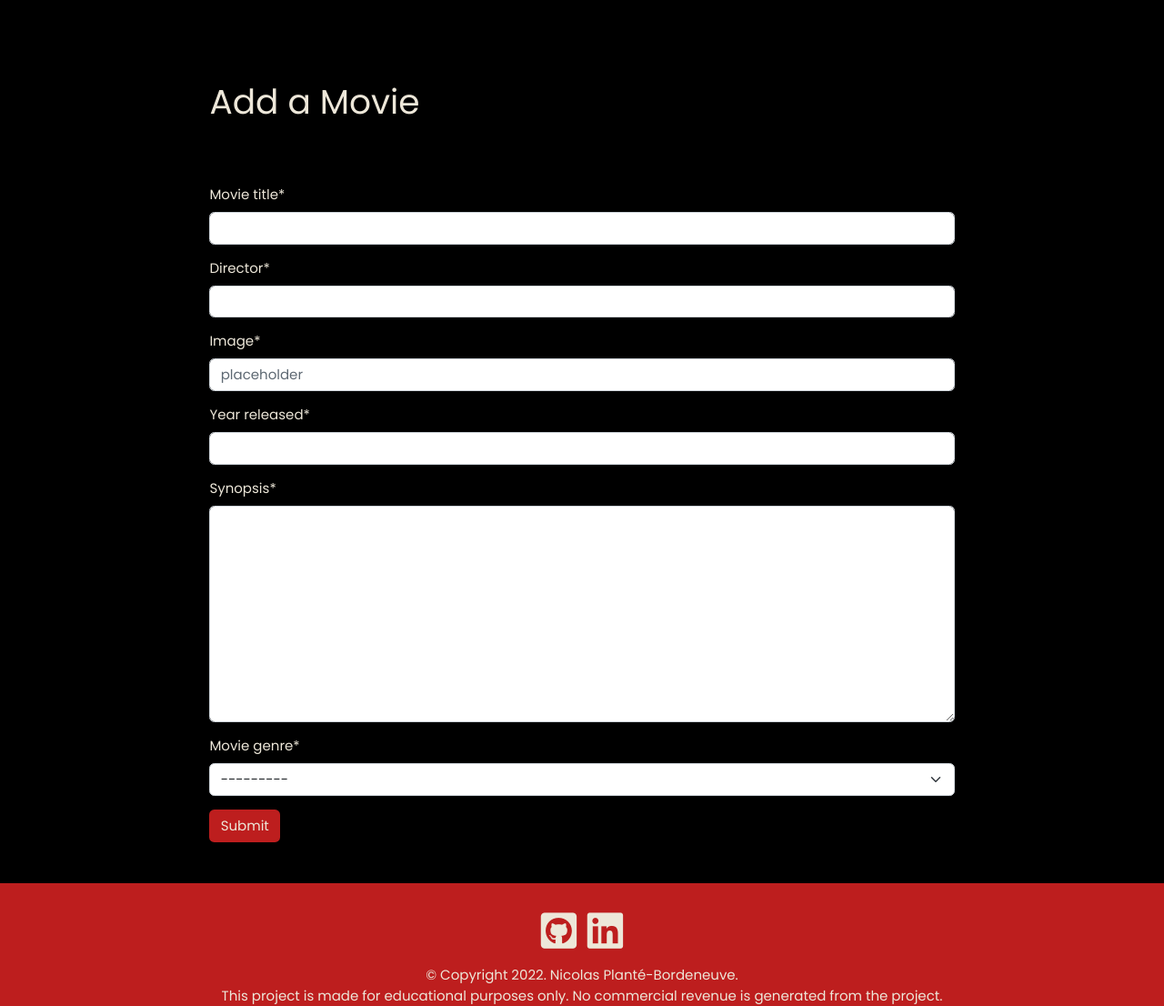
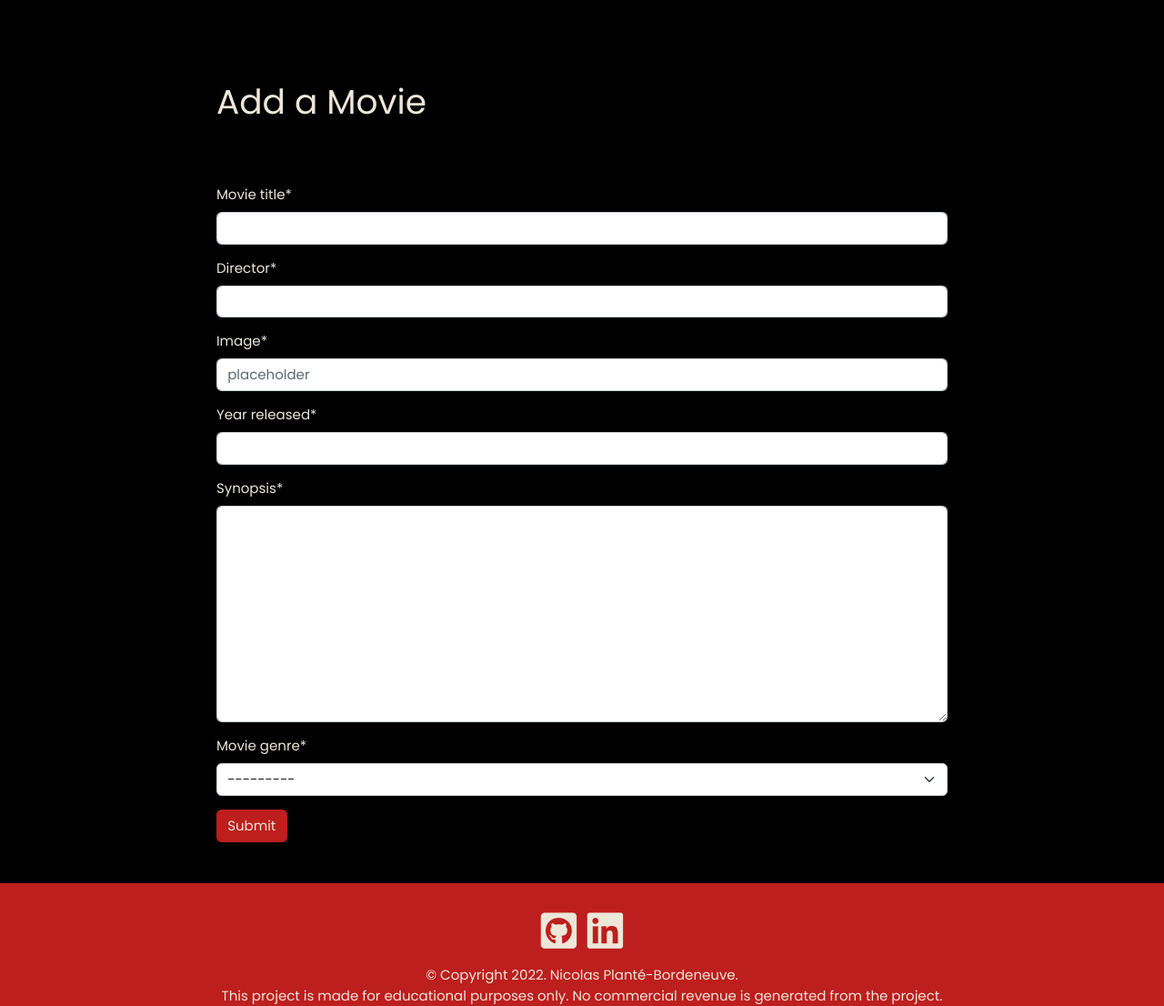
Before and after one commit to nfepb/WatchIt-Django-App-PP4, a Django app: page /add_movie/ in a window 1280 px wide. Shown: the part 96-1202 px from the top of the page at 91% size. Run offline with Django 3.2, Linux system fonts and the light colour scheme; the visitor is signed in with stand-in values (Sample User, id 1); data that the repository does not hold is empty; some libraries are stand-ins or nearby versions.

Commit message:
Updates padding for .row from Bootstrap to 0.

```diff
--- a/static/css/style.css
+++ b/static/css/style.css
@@ -117,6 +117,11 @@ a:hover {
 /* Hero section */
 #hero-section {
     padding: 5.6rem;
+}
+
+.row {
+  padding: 0;
+  margin: 0;
 }
 
 .hero-image {
```
